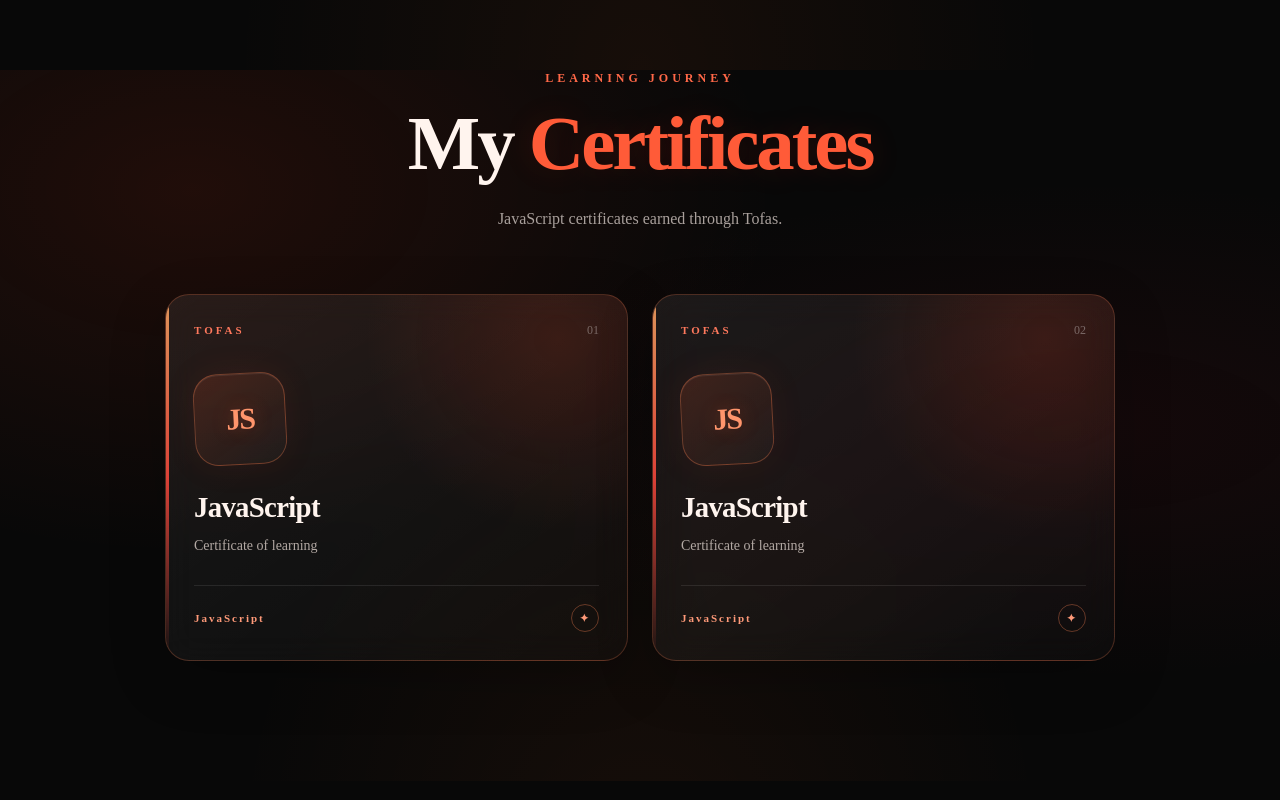
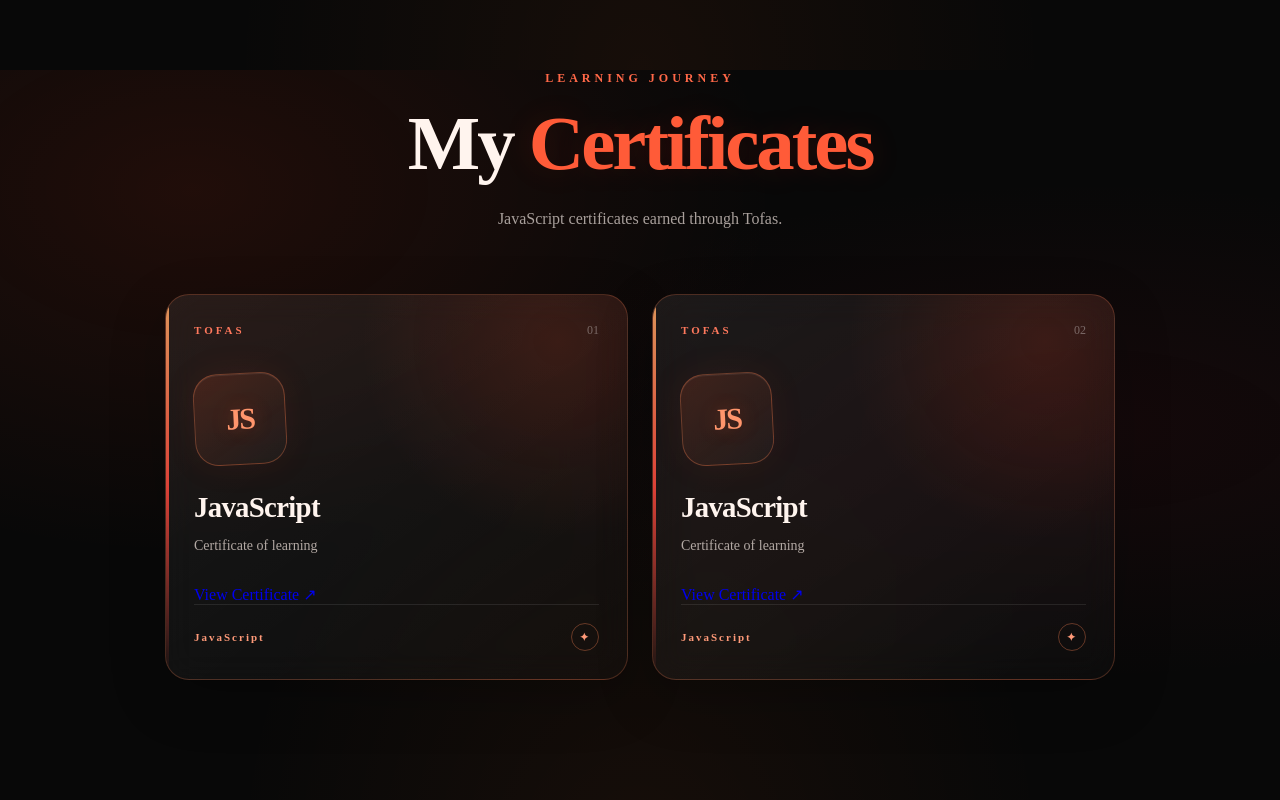
Before and after one commit to ibrahim-elshafhey/portfolio, a React (Vite) app: page / in a window 1280 px wide. Shown: the part 2330-3130 px from the top of the page. Built offline with nearby package versions, Linux system fonts and the light colour scheme.

Commit message:
Add PDF buttons to certificate cards

```diff
--- a/src/Components/content/Certificates/Certificates.jsx
+++ b/src/Components/content/Certificates/Certificates.jsx
@@ -1,8 +1,8 @@
 import './Certificates.css'
 
 const certificates = [
-  { id: 1, number: '01' },
-  { id: 2, number: '02' },
+  { id: 1, number: '01', file: '/certificates/javascript-1.pdf' },
+  { id: 2, number: '02', file: '/certificates/javascript-2.pdf' },
 ]
 
 const Certificates = () => {
@@ -28,6 +28,14 @@ const Certificates = () => {
             </div>
             <h3>JavaScript</h3>
             <p className="certificate-description">Certificate of learning</p>
+            <a
+              href={certificate.file}
+              target="_blank"
+              rel="noopener noreferrer"
+              className="certificate-view-btn"
+            >
+              View Certificate <span aria-hidden="true">↗</span>
+            </a>
             <div className="certificate-card-footer">
               <span>JavaScript</span>
               <span className="certificate-seal" aria-hidden="true">✦</span>
```
